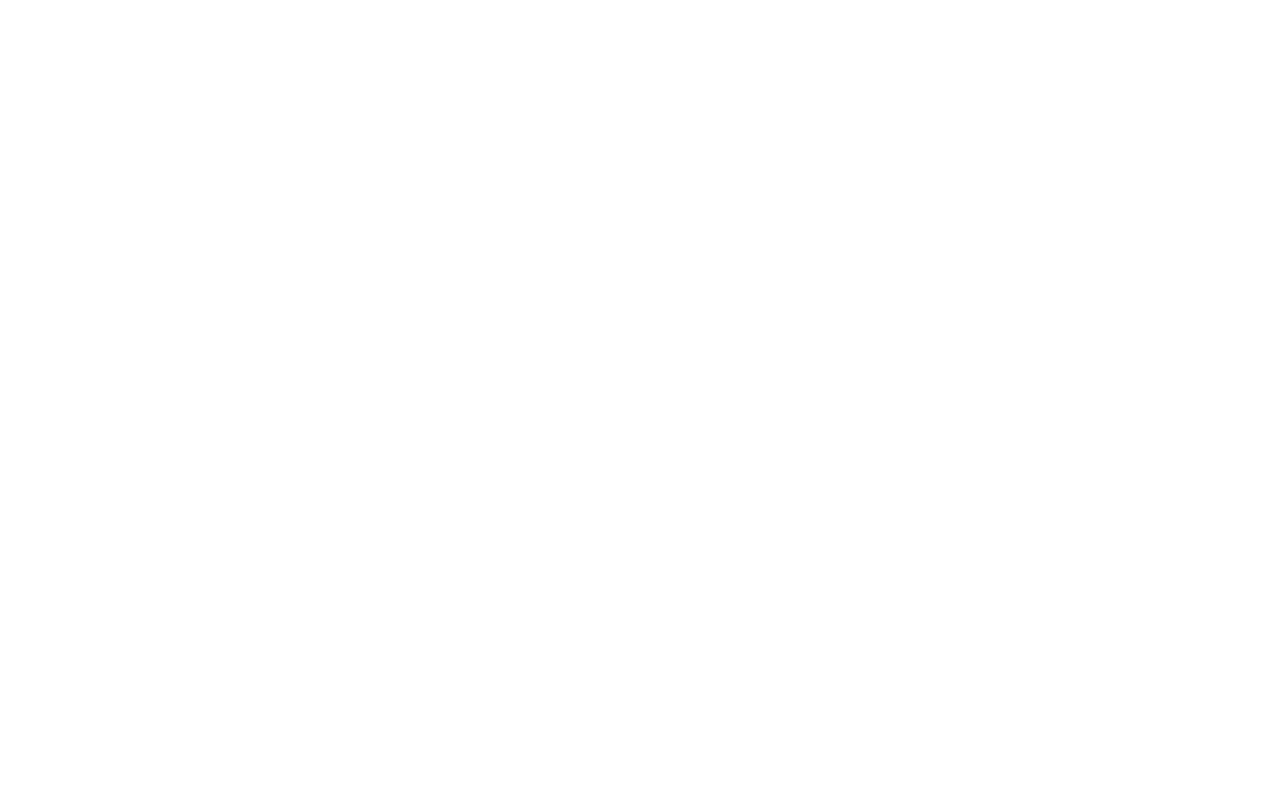
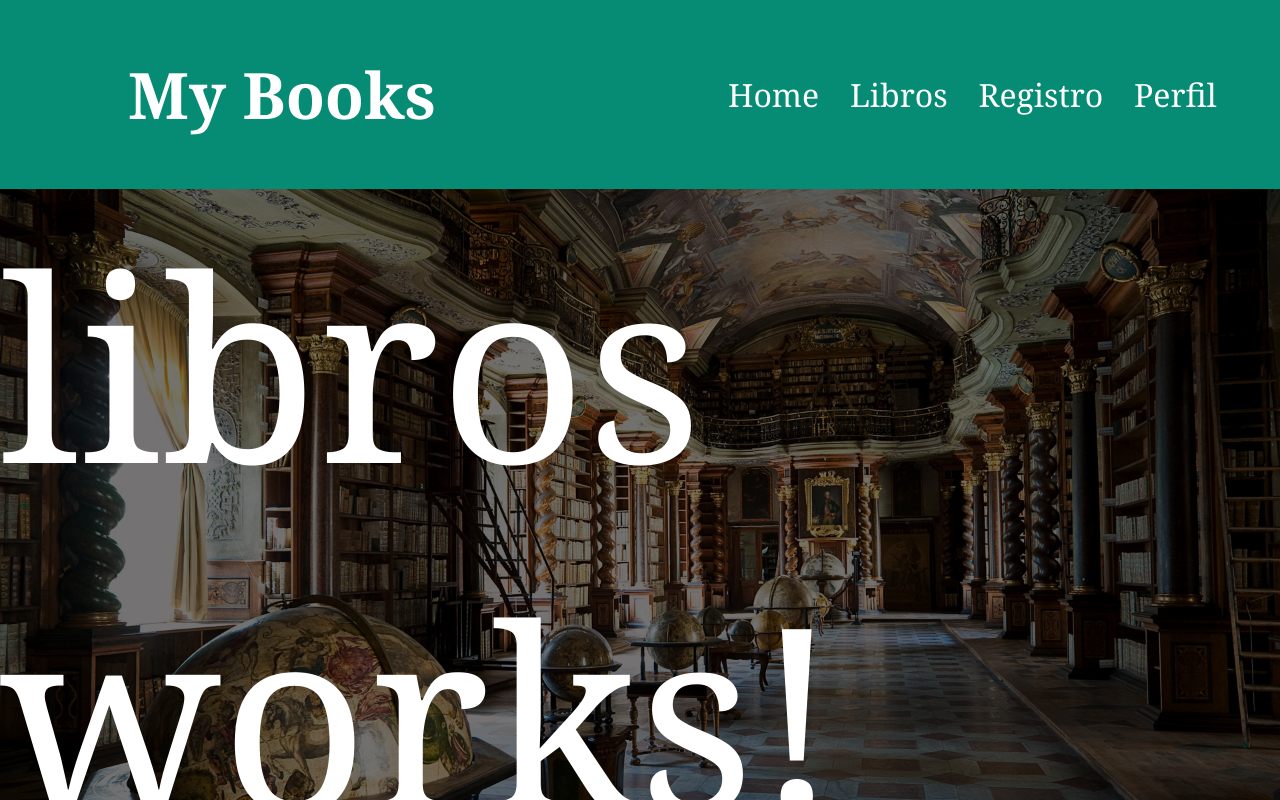
Before and after one commit to JuditAF/MyBooks, an Angular app: page /libros in a window 1280 px wide. Before the commit this address led to /. Shown: the top 800 px of the page. Built offline with nearby package versions, Linux system fonts and the light colour scheme.

Commit message:
subo creación de componente libros

```diff
--- a/src/app/app-routing.module.ts
+++ b/src/app/app-routing.module.ts
@@ -3,11 +3,13 @@
 import { HomeComponent } from './pages/home/home.component';
 import { RegisterComponent } from './pages/register/register.component';
 import { ProfileComponent } from './pages/profile/profile.component';
+import { LibrosComponent } from './pages/libros/libros.component';
 
 const routes: Routes = [
   {path: "", component: HomeComponent},
   {path: "register", component: RegisterComponent},
-  {path: "profile", component: ProfileComponent}
+  {path: "profile", component: ProfileComponent},
+  {path: "libros", component: LibrosComponent}
 ];
 
 @NgModule({
--- a/src/app/app.module.ts
+++ b/src/app/app.module.ts
@@ -10,6 +10,7 @@
 import { RegisterComponent } from './pages/register/register.component';
 import { ProfileComponent } from './pages/profile/profile.component';
 import { FormsModule } from '@angular/forms';
+import { LibrosComponent } from './pages/libros/libros.component';
 
 
 
@@ -21,7 +22,8 @@
     HomeComponent,
     FormRegisterComponent,
     RegisterComponent,
-    ProfileComponent
+    ProfileComponent,
+    LibrosComponent
   ],
   imports: [
     BrowserModule,
--- a/src/app/components/header/header.component.html
+++ b/src/app/components/header/header.component.html
@@ -4,6 +4,7 @@
         <h1>My Books</h1>
         <ul>
             <li><a routerLink="/">Home</a></li>
+            <li><a routerLink="/libros">Libros</a></li>
             <li><a routerLink="/register">Registro</a></li>
             <li><a routerLink="/profile">Perfil</a></li>
         </ul>
--- /dev/null
+++ b/src/app/pages/libros/libros.component.css
@@ -0,0 +1,15 @@
+body {
+    width: 100vw;
+    height: 100%;
+    color: var(--primer-color);
+    background: url(../../../assets/biblioteca.jpeg);
+    background-position: center;
+    background-repeat: no-repeat;
+    background-size: cover;
+    background-color: #585555d3;
+    background-blend-mode: multiply;
+    display: flex;
+    flex-direction: column;
+    justify-content: space-between;
+    align-items: center;
+}
--- /dev/null
+++ b/src/app/pages/libros/libros.component.html
@@ -0,0 +1,9 @@
+<app-header></app-header>
+
+<body>
+
+    <p>libros works!</p>
+
+</body>
+
+<app-footer></app-footer>
```
Also changed, not shown: src/app/pages/libros/libros.component.ts (added, +10 -0 lines), 1 other file (tests, documents, lock files or other folders).
